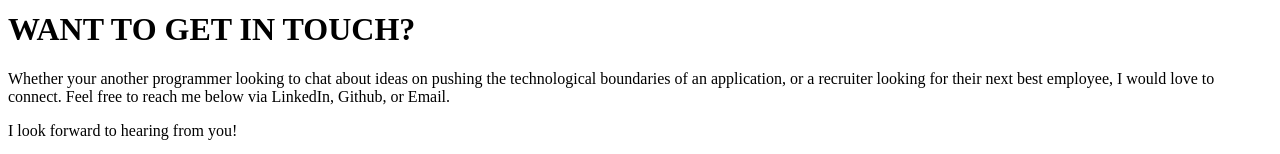
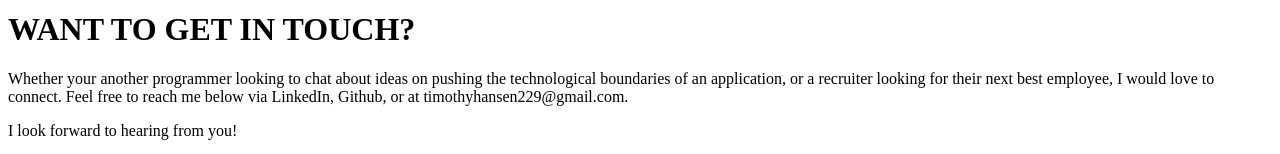
Before and after one commit to thansen8641/dataGrid, a React app: page /Contact in a window 1280 px wide. Shown: the part 340-494 px from the top of the page. Built offline with nearby package versions, Linux system fonts and the light colour scheme; the HTML template or start-up script is replaced by a standard one.

Commit message:
make it better

```diff
--- a/client/src/components/Contact.jsx
+++ b/client/src/components/Contact.jsx
@@ -12,7 +12,7 @@ const Contact = (props) => {
         WANT TO GET IN TOUCH?
       </h1>
       <p>
-        Whether your another programmer looking to chat about ideas on pushing the technological boundaries of an application, or a recruiter looking for their next best employee, I would love to connect. Feel free to reach me below via LinkedIn, Github, or Email.
+        Whether your another programmer looking to chat about ideas on pushing the technological boundaries of an application, or a recruiter looking for their next best employee, I would love to connect. Feel free to reach me below via LinkedIn, Github, or at timothyhansen229@gmail.com.
       </p>
       <p>
         I look forward to hearing from you!
```
